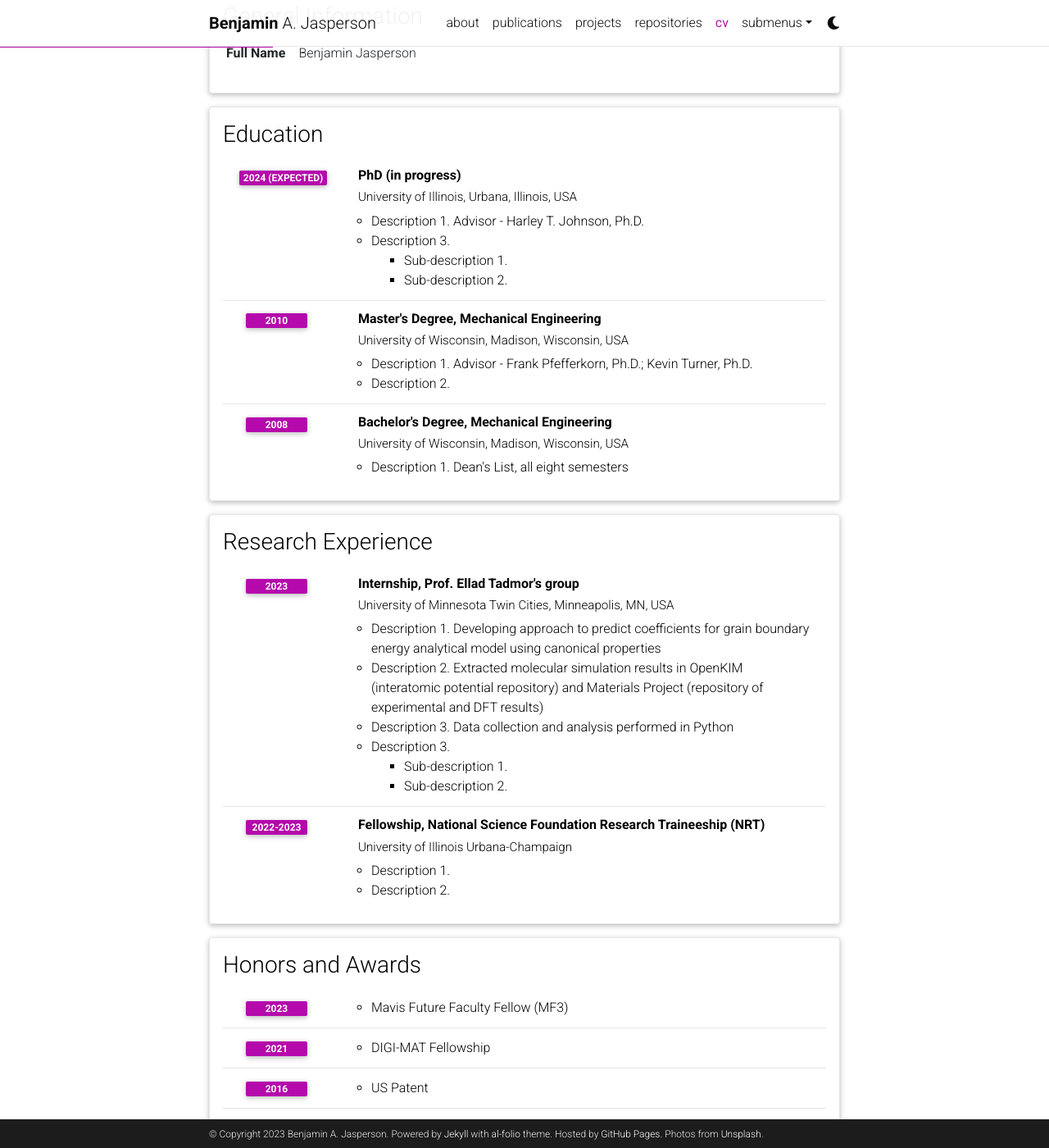
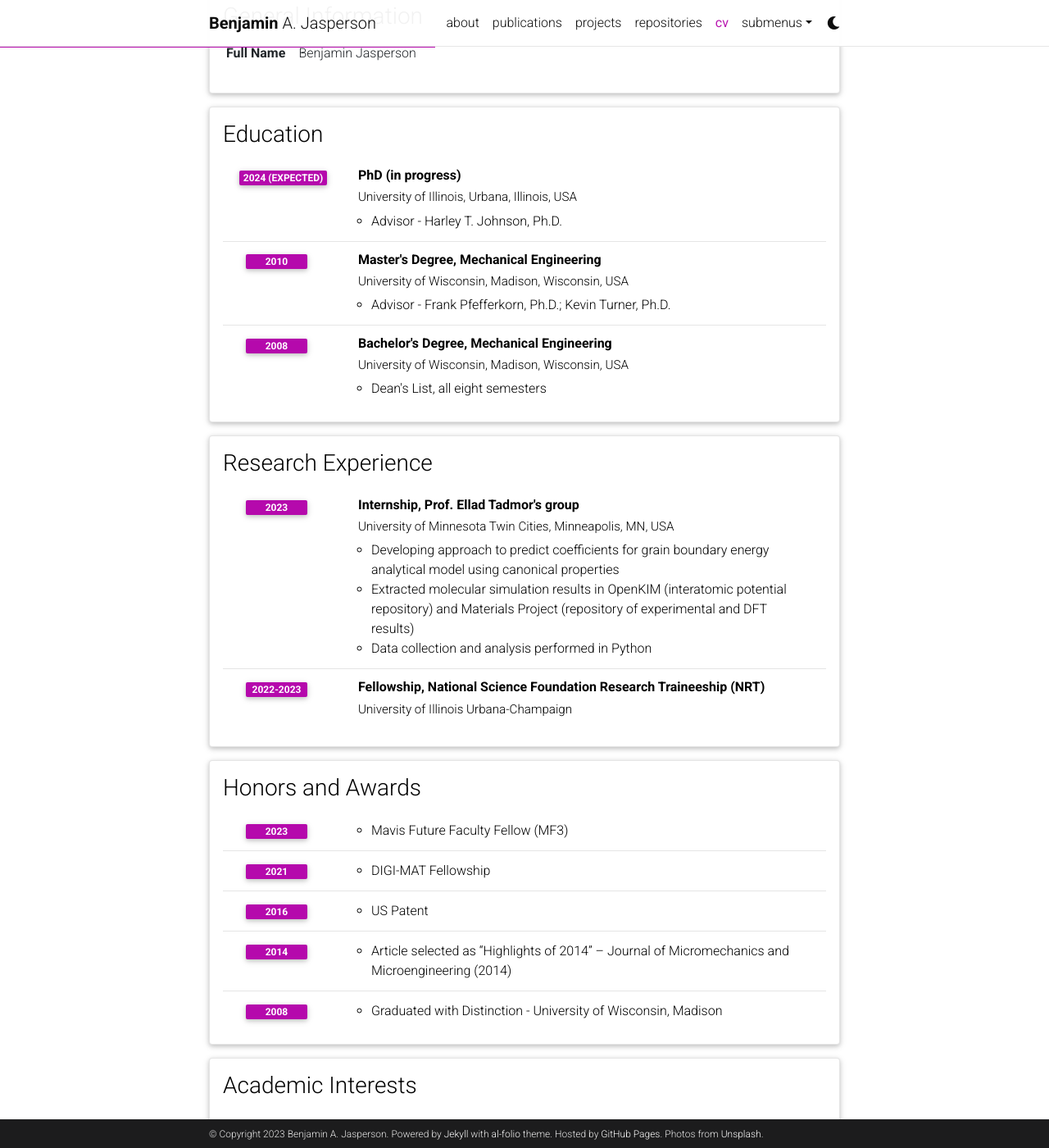
Before and after one commit to bjasperson/bjasperson.github.io, a Jekyll site: the page built from _pages/cv.md, in a window 1280 px wide and 1400 px high, scrolled down 228 px. Shown: the whole window at 82% size. Built offline with Jekyll 4.4.1, drawn with Linux system fonts in a browser that asks for light colours; comment, search, counter and statistics services are not loaded; a style sheet for code colours, icons or effects is not loaded; some of the changed text lies outside the part shown.

Commit message:
cv updates

```diff
--- a/_data/cv.yml
+++ b/_data/cv.yml
@@ -11,22 +11,17 @@
       institution: University of Illinois, Urbana, Illinois, USA
       year: 2024 (expected)
       description:
-        - Description 1. Advisor - Harley T. Johnson, Ph.D.
-        - title: Description 3.
-          contents:
-            - Sub-description 1.
-            - Sub-description 2.
+        - Advisor - Harley T. Johnson, Ph.D.
     - title: Master's Degree, Mechanical Engineering
       institution: University of Wisconsin, Madison, Wisconsin, USA
       year: 2010
       description:
-        - Description 1. Advisor - Frank Pfefferkorn, Ph.D.; Kevin Turner, Ph.D.
-        - Description 2.
+        - Advisor - Frank Pfefferkorn, Ph.D.; Kevin Turner, Ph.D.
     - title: Bachelor's Degree, Mechanical Engineering
       institution: University of Wisconsin, Madison, Wisconsin, USA
       year: 2008
       description:
-        - Description 1. Dean's List, all eight semesters
+        - Dean's List, all eight semesters
 
 - title: Research Experience
   type: time_table
@@ -35,19 +30,13 @@
       institution: University of Minnesota Twin Cities, Minneapolis, MN, USA
       year: 2023
       description:
-        - Description 1. Developing approach to predict coefficients for grain boundary energy analytical model using canonical properties
-        - Description 2. Extracted molecular simulation results in OpenKIM (interatomic potential repository) and Materials Project (repository of experimental and DFT results)
-        - Description 3. Data collection and analysis performed in Python
-        - title: Description 3.
-          contents:
-            - Sub-description 1.
-            - Sub-description 2.
+        - Developing approach to predict coefficients for grain boundary energy analytical model using canonical properties
+        - Extracted molecular simulation results in OpenKIM (interatomic potential repository) and Materials Project (repository of experimental and DFT results)
+        - Data collection and analysis performed in Python
     - title: Fellowship, National Science Foundation Research Traineeship (NRT)
       institution: University of Illinois Urbana-Champaign
       year: 2022-2023
       description:
-        - Description 1.
-        - Description 2.
 
 
 - title: Honors and Awards
@@ -72,16 +61,13 @@
 - title: Academic Interests
   type: nested_list
   contents:
-    - title: Topic 1. Computational Mechanics
+    - title: Computational Mechanics
       items:
-        - Description 1.
-        - Description 2.
-    - title: Topic 2.
+        - Atomistic Simulations
+            - Strength
+            - Plasticity
+    - title: Optimization methods
       items:
-        - Description 1.
-        - Description 2.
-
-- title: Other Interests
-  type: list
-  contents:
-    - <u>Hobbies:</u> Hobby 1, Hobby 2, etc.
+        - Topology Optimization
+        - Interatomic Potentials
+    - title: Data Science
```
